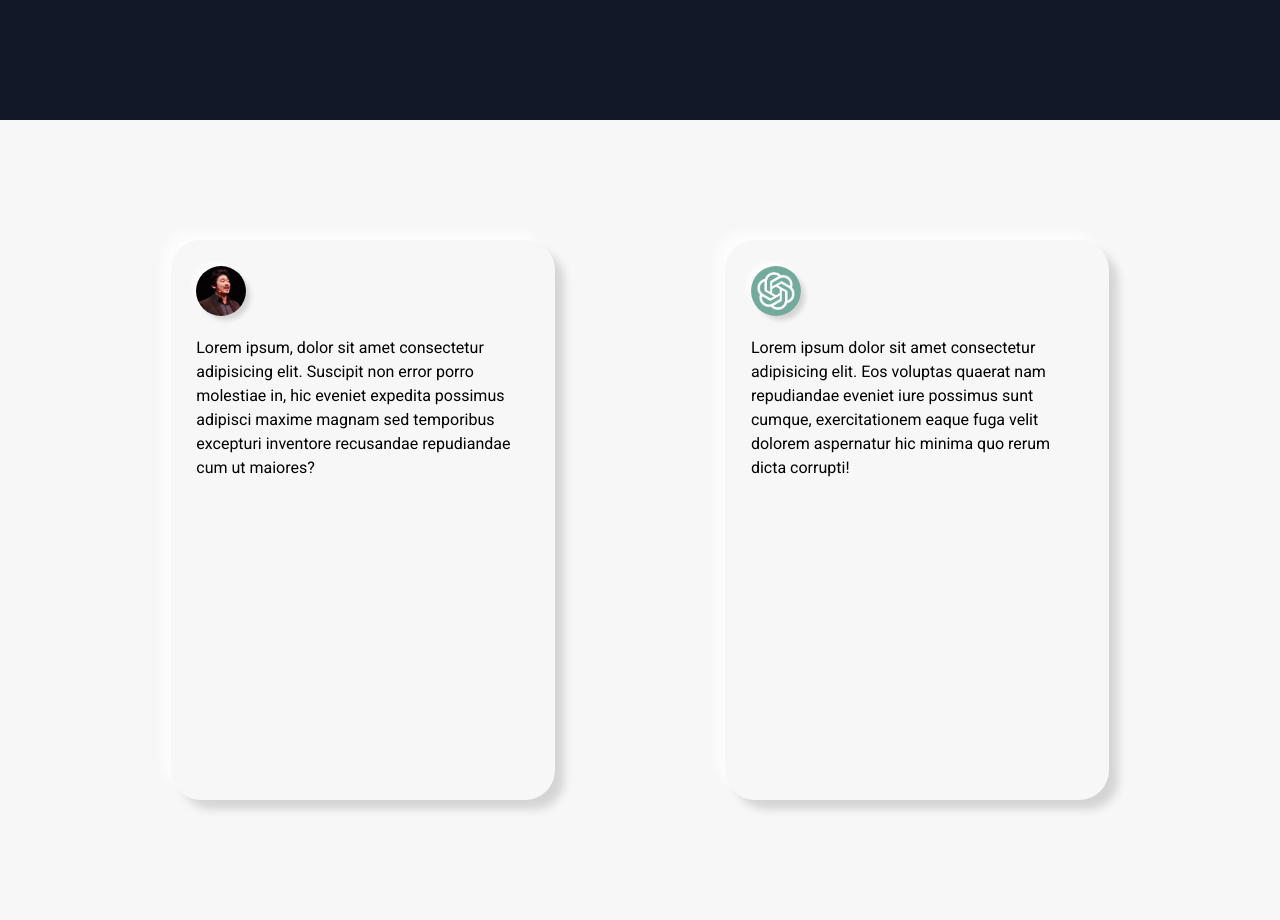
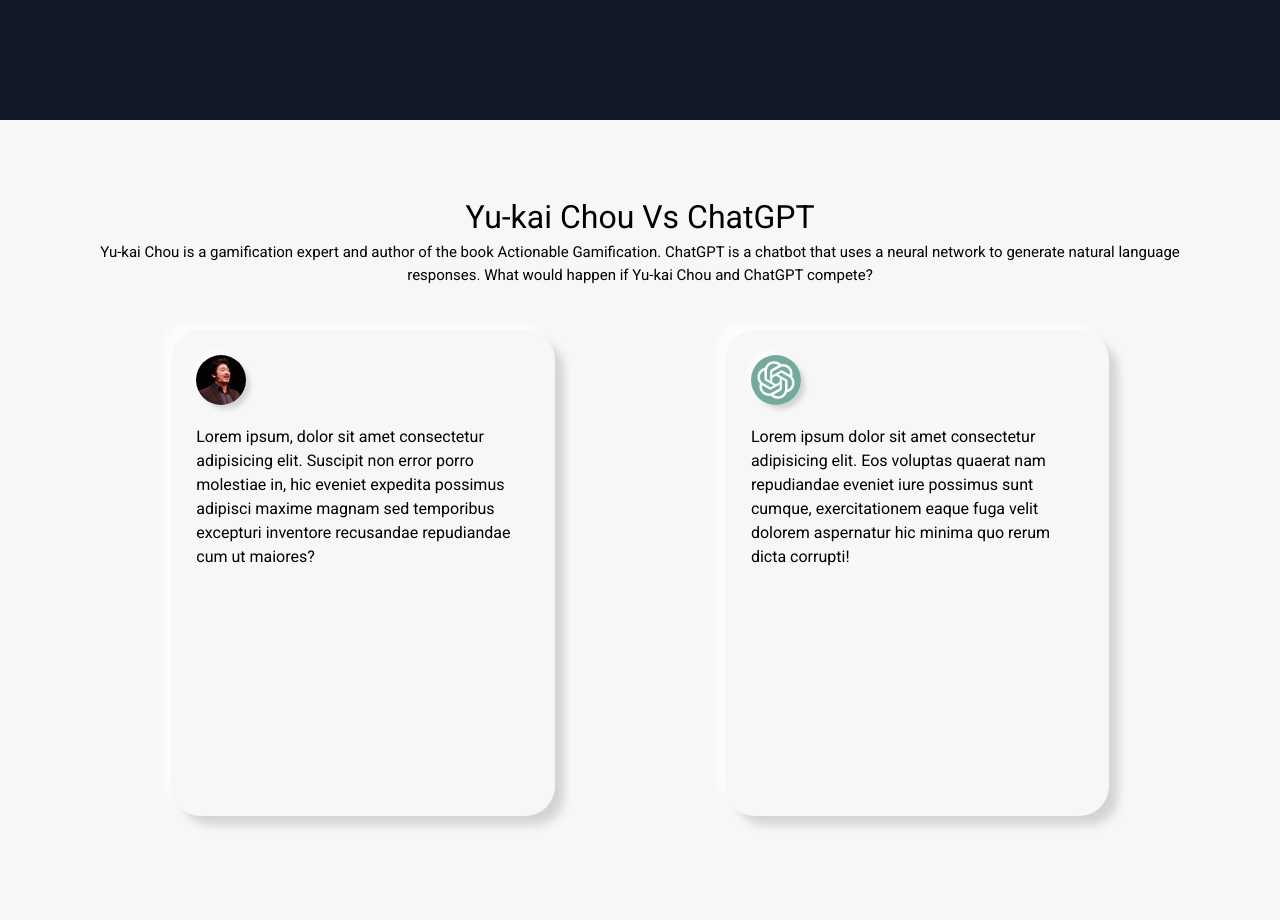
Before and after one commit to Amarnath1904/Yu-ki-chou, a plain HTML site: page index.html in a window 1280 px wide. Shown: the part 3080-4000 px from the top of the page. Drawn offline with nearby package versions, Linux system fonts and the light colour scheme.

Commit message:
YC Vs CHATGPT edit

```diff
--- a/index.html
+++ b/index.html
@@ -152,7 +152,18 @@
         </div>
       </section>
 
-    <section>
+    <section id="Yu-kai_Vs_ChatGPT">
+
+        <div id="VsText">
+            <h1>
+                Yu-kai Chou Vs ChatGPT
+            </h1>
+            <p>
+                Yu-kai Chou is a gamification expert and author of the book Actionable Gamification. ChatGPT is a chatbot that uses a neural network to generate natural language responses.  What would happen if Yu-kai Chou and ChatGPT compete?
+            </p>
+        </div>
+
+        <div id="Batalground">
 
             <yu-kai class="dialog_box">
                 <ico-box>
@@ -166,6 +177,7 @@
                 </ico-box>
                 Lorem ipsum dolor sit amet consectetur adipisicing elit. Eos voluptas quaerat nam repudiandae eveniet iure possimus sunt cumque, exercitationem eaque fuga velit dolorem aspernatur hic minima quo rerum dicta corrupti!
             </chat-gpt>
+        </div>
     </section>
 </body>
 
--- a/style.css
+++ b/style.css
@@ -5,7 +5,9 @@
 }
 
 
-
+body{
+    overflow-x: hidden;
+}
 
 
 
@@ -383,3 +385,43 @@
 #octalysis_book p{
     color: black;
 }
+#Yu-kai_Vs_ChatGPT{
+
+    flex-direction: column;
+    width: 100%;
+    padding-top: 2%;
+
+}
+#Yu-kai_Vs_ChatGPT h1{
+    margin-top: 2%;
+    font-size: xx-large;
+    color: black;
+}
+#Batalground{
+    height: 100%;
+    width: 100%;
+
+    display: flex;
+    justify-content: center;
+    align-items: center;
+    justify-content: space-evenly;
+    flex-direction: row;
+}
+#VsText{
+
+    width: 90%;
+    height: 10vh;
+    padding: 2%;
+
+    display: flex;
+    flex-direction: column;
+    justify-content: center;
+    align-items: center;
+    justify-content: space-evenly;
+    text-align: center;
+
+    color: black;
+}
+#VsText p{
+    color: black;
+}
```
Lines whose indentation alone changed are shown as unchanged.
